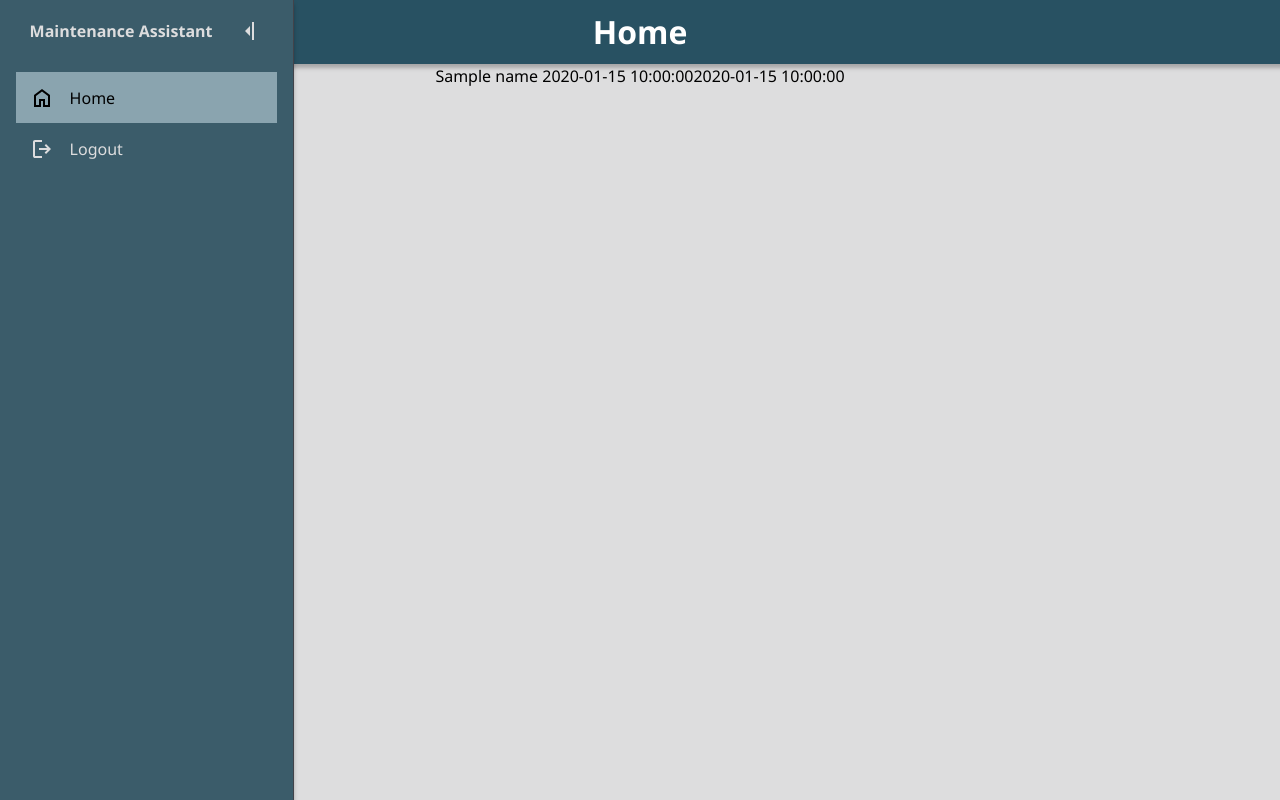
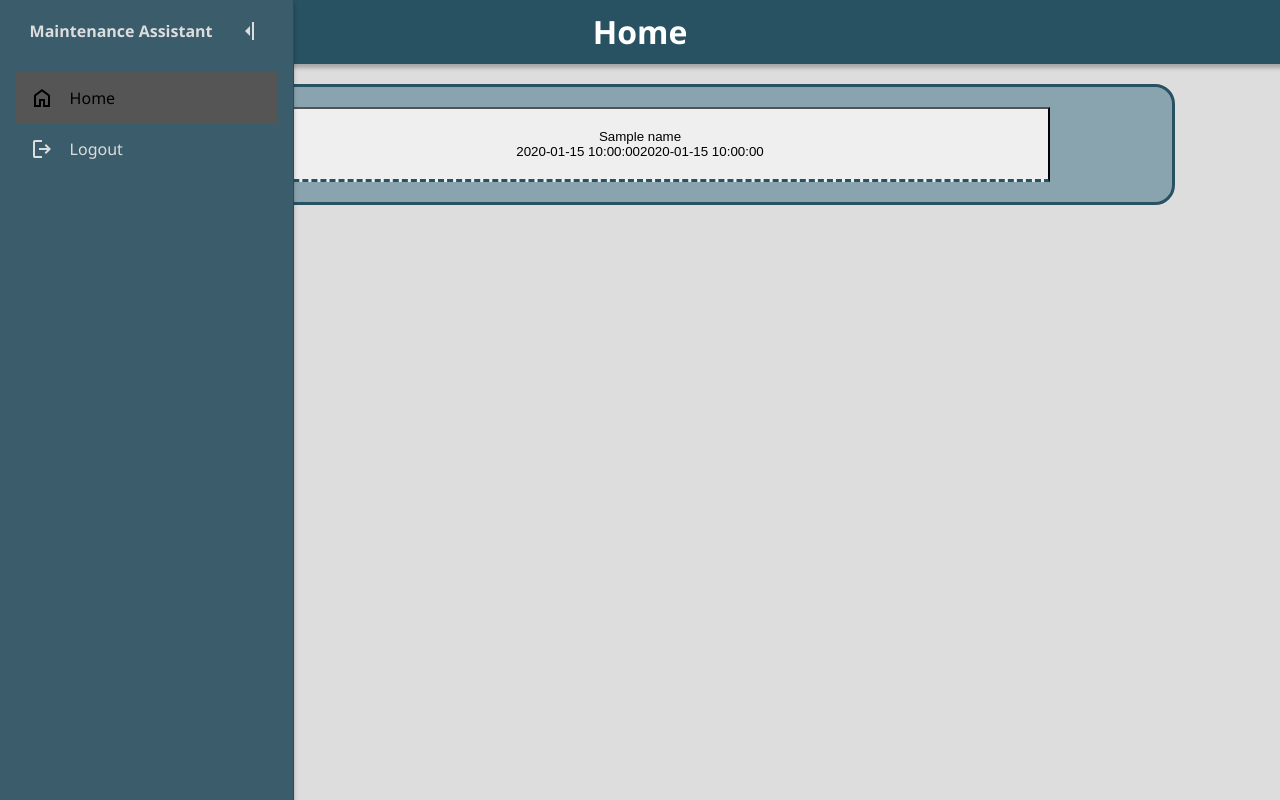
Before and after one commit to Str-Josh/MaintenanceAssistant, a Flask app: template templates/pages/Staff/StaffHome.html in a window 1280 px wide. Run offline with Flask 3, Linux system fonts and the light colour scheme; the template is opened without the code that fills it: most values are stand-ins (such as "Sample title", 1, 10 or a date in 2020).

Commit message:
Attempting collapsible may revert after

```diff
--- /dev/null
+++ b/static/pages/Staff/staffhome.css
@@ -0,0 +1,36 @@
+.collapsible {
+    width: 80%;
+    display: grid;
+    padding: 20px;
+    height: max-content;
+    justify-items: center;
+    border-bottom: dashed 3px var(--main-blue);
+  }
+
+  .active, .collapsible:hover {
+    background-color: #555;
+  }
+
+  .content {
+    width: 80%;
+    display: grid;
+    padding: 20px;
+    height: max-content;
+    justify-items: center;
+    border: solid 3px var(--main-blue);
+    display: none;
+    overflow: hidden;
+    background: var(--grey);
+
+
+  }
+  .assetList{
+      display: grid;
+      padding: 20px;
+      background-color: var(--accent-clr);
+      justify-items: center;
+      width: 80%;
+      margin: 20px 10%;
+      border-radius: 20px;
+      border: solid 3px var(--main-blue);
+  }
--- a/templates/pages/Staff/StaffHome.html
+++ b/templates/pages/Staff/StaffHome.html
@@ -2,7 +2,7 @@
 {% block content %}
 
 <head>
-    <link rel="stylesheet" href="/static/pages/Manager/ManagerHome_styles.css">
+    <link rel="stylesheet" href="/static/pages/Staff/staffhome.css">
     <link rel="stylesheet" href="/static/pages/stylesheet.css">
     <title>Home</title>
 </head>
@@ -11,7 +11,8 @@
         <div class="general subheader">
             <h1 class="title">Home</h1>
         </div>
-        <div class="content">
+
+        <div class="assetList">
             {% for _asgn in assignments %}
                 <!--  KEEP THIS COMMENT HERE!
                     [0] gives User
@@ -19,20 +20,40 @@
                     [2] gives Activity
                     [3] gives ActivityAssetUser
                 -->
-                <div class="dropdownHeader">
+                <button type="button" class="collapsible">
                     <span id="thisShouldGoOnLeftSide">
                         {{ _asgn[1].asset_name }}
                     </span>
                     <span id="thisShouldGoOnRightSide">
                         {{ _asgn[2].date }}{{ _asgn[2].time }}
                     </span>
-                </div>
-                <div class="dropdownBody">
+                </button>
+                <div class="content">
+                    <!-- put more information in this section between divs-->
                     <span>
-
+                        <p>Lorem ipsum dolor sit amet, consectetur adipisicing elit, sed do eiusmod tempor incididunt ut labore et dolore magna aliqua. Ut enim ad minim veniam, quis nostrud exercitation ullamco laboris nisi ut aliquip ex ea commodo consequat.</p>
                     </span>
                 </div>
+
+
             {% endfor %}
+
+            <script>
+                var coll = document.getElementsByClassName("collapsible");
+                var i;
+
+                for (i = 0; i < coll.length; i++) {
+                  coll[i].addEventListener("click", function() {
+                    this.classList.toggle("active");
+                    var content = this.nextElementSibling;
+                    if (content.style.display === "block") {
+                      content.style.display = "none";
+                    } else {
+                      content.style.display = "block";
+                    }
+                  });
+                }
+                </script>
         </div>
     </div>
 </body>
```
